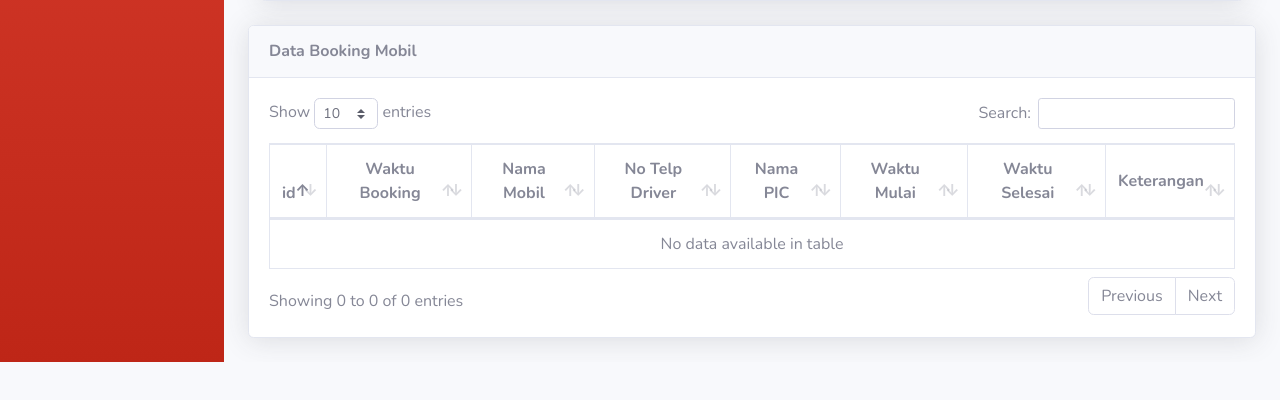
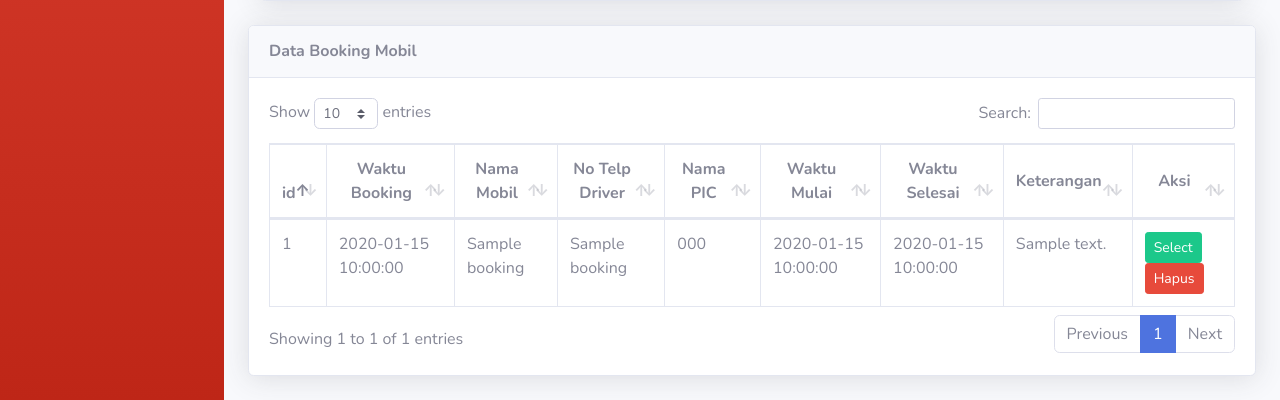
Before and after one commit to budextele/Aplikasi-booking, a Flask app: template templates/car_booking.html in a window 1280 px wide. Shown: the part 789-1189 px from the top of the page. Before the commit the page ends 1151 px from the top, so only its background shows below. Run offline with Flask 3, Linux system fonts and the light colour scheme; the template is opened without the code that fills it: most values are stand-ins (such as "Sample title", 1, 10 or a date in 2020); some libraries are stand-ins or nearby versions.

Commit message:
car booking - integrasi UI, get booking data

```diff
--- a/templates/car_booking.html
+++ b/templates/car_booking.html
@@ -72,6 +72,7 @@
                     enctype="multipart/form-data">
                     <div class="row">
                       <!-- Left Section -->
+                      <input type="hidden" id="bookingId" name="bookingId" value="">
                       <div class="col-md-8">
                         <div class="form-group">
                           <label for="carName">Nama Mobil :</label>
@@ -90,8 +91,8 @@
                           <input type="text" class="form-control" id="noTelpDriver" name="noTelpDriver" readonly>
                         </div>
                         <div class="form-group">
-                          <label for="namaPic">Nama PIC :</label>
-                          <input type="text" class="form-control" id="namaPic" name="namaPic" required>
+                          <label for="namaPIC">Nama PIC :</label>
+                          <input type="text" class="form-control" id="namaPIC" name="namaPIC" required>
                         </div>
                         <div class="form-group">
                           <label for="waktuMulai">Waktu Mulai :</label>
@@ -103,8 +104,8 @@
                             required>
                         </div>
                         <div class="form-group">
-                          <label for="keterangan">Keterangan :</label>
-                          <textarea class="form-control" id="keterangan" name="keterangan" rows="3"></textarea>
+                          <label for="description">Keterangan :</label>
+                          <textarea class="form-control" id="description" name="description" rows="3"></textarea>
                         </div>
                         <button type="submit" class="btn btn-danger">Simpan</button>
                       </div>
@@ -145,9 +146,29 @@
                           <th style="text-align: center; vertical-align: middle;">Waktu Mulai</th>
                           <th style="text-align: center; vertical-align: middle;">Waktu Selesai</th>
                           <th style="text-align: center; vertical-align: middle;">Keterangan</th>
+                          <th style="text-align: center; vertical-align: middle;">Aksi</th>
                         </tr>
                       </thead>
                       <tbody>
+                        {% for booking in bookings %}
+                        <tr>
+                          <td>{{ booking['id'] }}</td>
+                          <td>{{ booking['time_booking'] }}</td>
+                          <td>{{ booking['car_name'] }}</td>
+                          <td>{{ booking['pic_name'] }}</td>
+                          <td>{{ booking['driver_phone'] }}</td>
+                          <td>{{ booking['start_time'] }}</td>
+                          <td>{{ booking['end_time'] }}</td>
+                          <td>{{ booking['description'] }}</td>
+                          <td>
+                            <!-- Tombol Select -->
+                            <button type="button" class="btn btn-success btn-sm"
+                              onclick="selectBooking({{ booking.id }})">Select</button>
+                            <button class="btn btn-danger btn-sm" data-toggle="modal" data-target="#cancelModal"
+                              data-id="{{ booking['id'] }}">Hapus</button>
+                          </td>
+                        </tr>
+                        {% endfor %}
                       </tbody>
                     </table>
                   </div>
@@ -192,6 +213,7 @@
 
   <!-- Page level custom scripts -->
   <script src="{{ url_for('static', filename='js/demo/datatables-demo.js') }}"></script>
+
   <script>
     // Pratinjau Gambar
     $(document).ready(function () {
@@ -215,6 +237,34 @@
         $('#noTelpDriver').val(driverPhone || '');
       });
     });
+
+    // validasi waktu mulai <= waktu selesai
+    $(document).ready(function () {
+      // Fungsi validasi waktu
+      function validateTime() {
+        const waktuMulaiVal = $('#waktuMulai').val();
+        const waktuSelesaiVal = $('#waktuSelesai').val();
+
+        // Jika salah satu input kosong, jangan lakukan validasi
+        if (!waktuMulaiVal || !waktuSelesaiVal) {
+          return;
+        }
+
+        const waktuMulai = new Date(waktuMulaiVal);
+        const waktuSelesai = new Date(waktuSelesaiVal);
+
+        // Validasi waktu
+        if (waktuMulai >= waktuSelesai) {
+          alert('Waktu mulai harus lebih kecil waktu selesai.');
+          $('#waktuMulai, #waktuSelesai').addClass('is-invalid'); // Tambah tanda kesalahan
+        } else {
+          $('#waktuMulai, #waktuSelesai').removeClass('is-invalid'); // Hapus tanda kesalahan jika valid
+        }
+      }
+
+      // Pantau perubahan pada kedua input
+      $('#waktuMulai, #waktuSelesai').on('change', validateTime);
+    });
   </script>
 
 </body>
```
